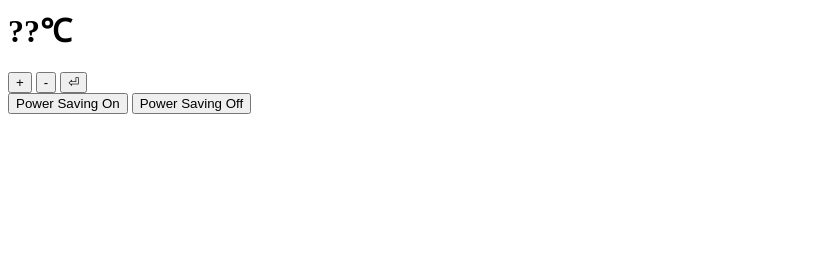
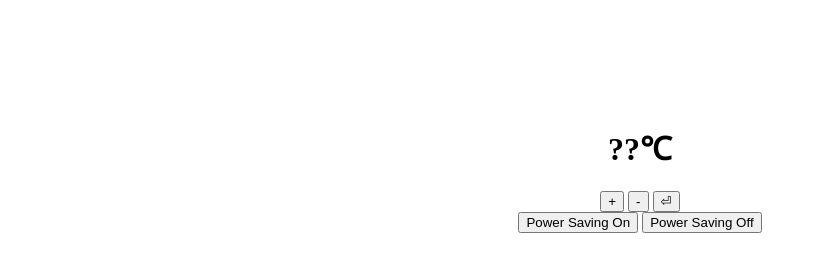
Before and after one commit to tekhuy/Thermostat, a plain HTML site: page index.html in a window 1280 px wide. Shown: the whole page, without its empty margins (0-817 px from the left). Drawn offline with Linux system fonts and the light colour scheme.

Commit message:
creating stylesheet.css and positioning things in the centre

```diff
--- /dev/null
+++ b/css/stylesheet.css
@@ -0,0 +1,12 @@
+h1{
+	margin-top: 10%;
+	text-align: center;
+}
+
+.temp-control {
+	text-align: center;
+}
+
+.power-saving-mode {
+	text-align: center;
+}
--- a/index.html
+++ b/index.html
@@ -1,9 +1,9 @@
-<!doctype>
+<!doctype html>
 <html>
   <head>
     <title>Thermostat</title>
     <meta charset='utf8'>
-    <link rel="stylesheet" href="css/thermo-style.css">
+    <link rel="stylesheet" href="css/stylesheet.css">
   </head>
 
   <body>
```
